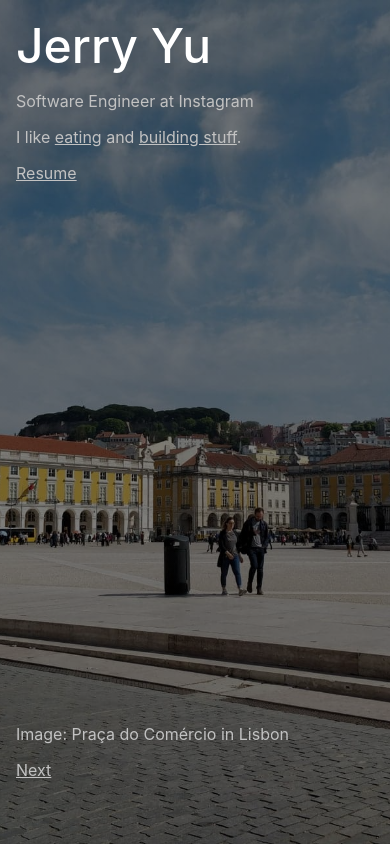
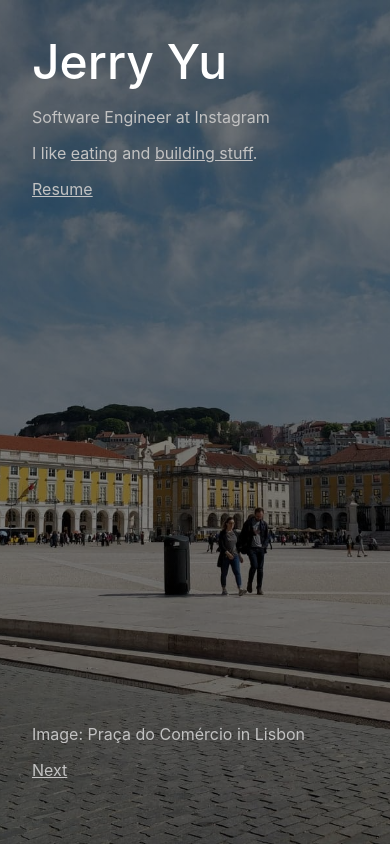
Before and after one commit to jyu/jyu.github.io, a React (Create React App) app: page / in a window 390 px wide. Built offline with nearby package versions, Linux system fonts and the light colour scheme.

Commit message:
Add more spacing for mobile

```diff
--- a/src/routes/Home/styles.js
+++ b/src/routes/Home/styles.js
@@ -9,7 +9,7 @@ const styles = (theme) => ({
     padding: "4em 6em",
   },
   containerMobile: {
-    padding: "1em",
+    padding: "2em",
   },
   h1: {
     fontSize: "3em",
--- a/src/routes/Projects/styles.js
+++ b/src/routes/Projects/styles.js
@@ -9,7 +9,7 @@ const styles = (theme) => ({
     marginRight: "auto",
   },
   containerMobile: {
-    padding: "1em",
+    padding: "2em",
   },
   h1: {
     fontSize: "3em",
```
